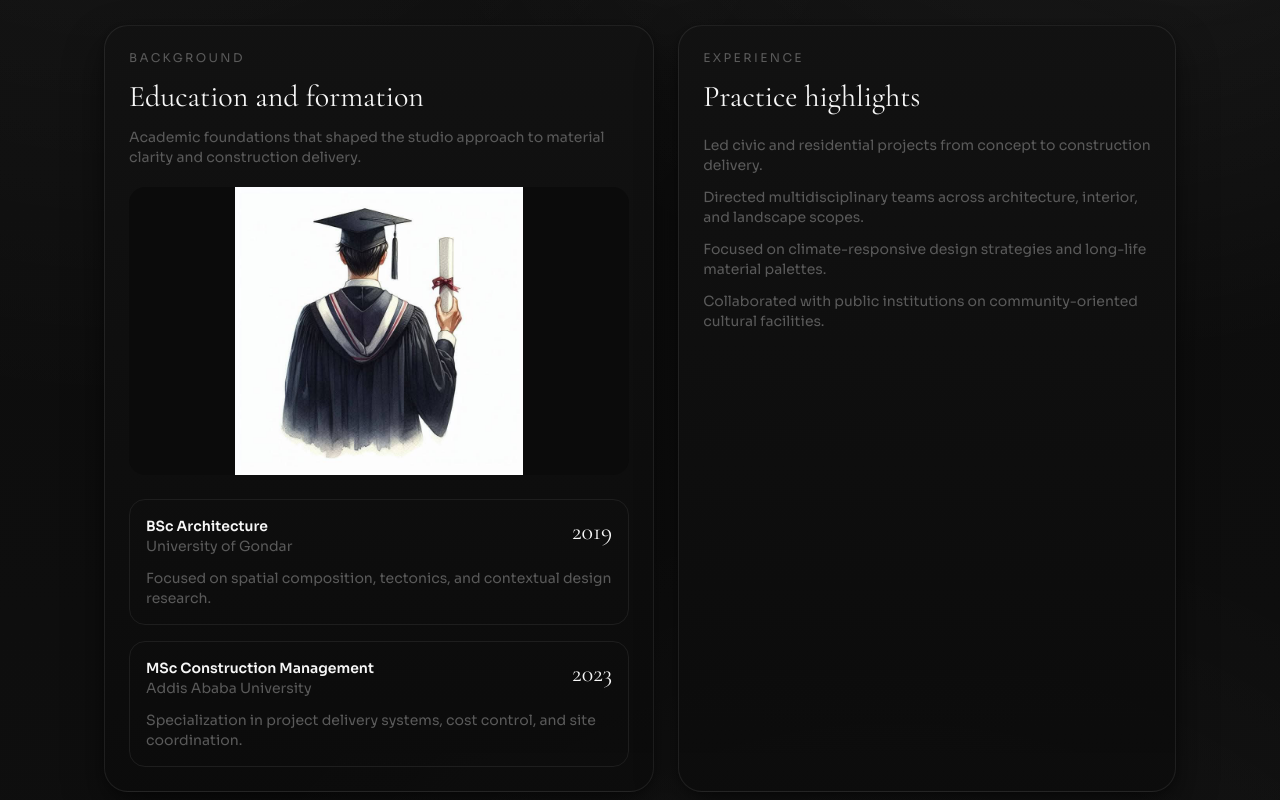
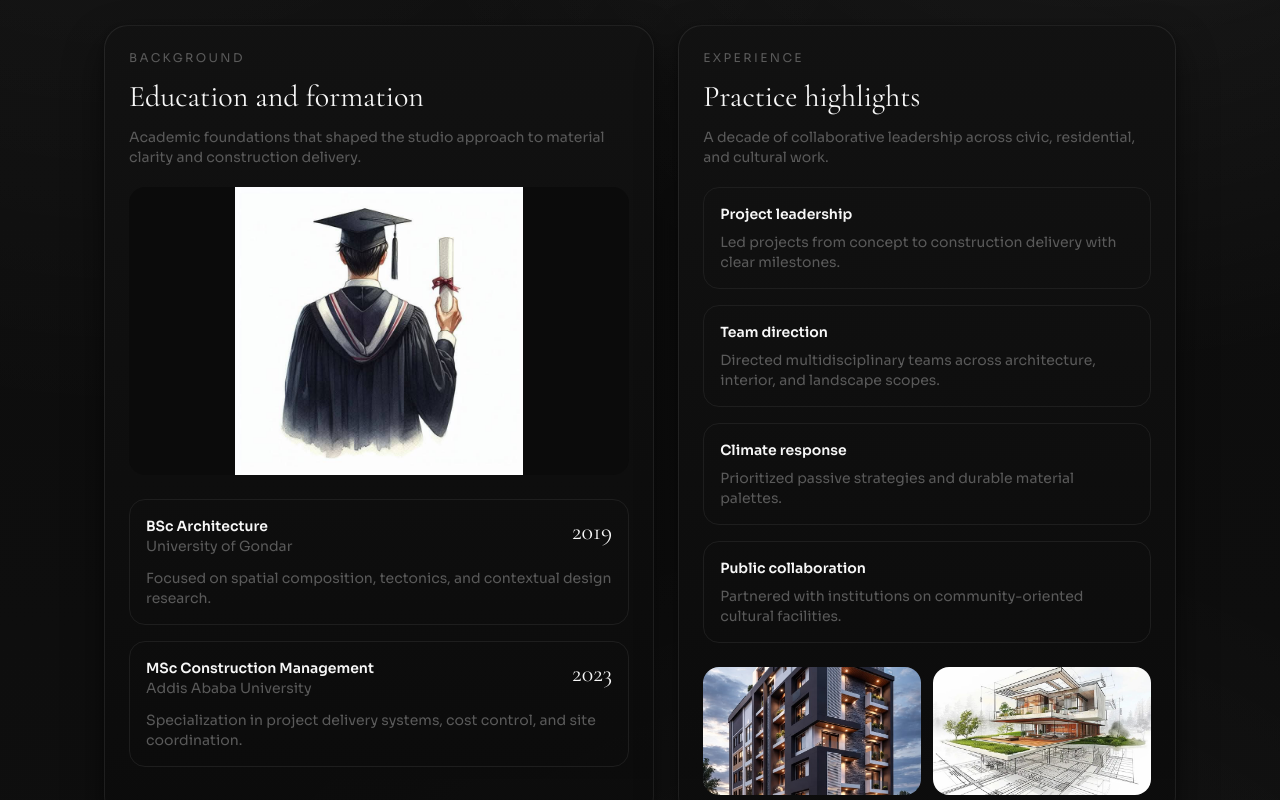
Before and after one commit to Chala751/dhuge-portfolio, a Next.js app: page /about in a window 1280 px wide. Shown: the part 640-1440 px from the top of the page. Built offline with nearby package versions, Linux system fonts and the light colour scheme.

Commit message:
Experience done

```diff
--- a/app/about/page.tsx
+++ b/app/about/page.tsx
@@ -93,12 +93,43 @@ export default function AboutPage() {
                     <div className="surface soft-outline rounded-3xl p-6">
                         <p className="text-xs uppercase tracking-[0.2em] text-[var(--muted)]">Experience</p>
                         <h2 className="mt-3 font-serif text-3xl leading-tight">Practice highlights</h2>
-                        <ul className="mt-5 space-y-3 text-sm text-[var(--muted)]">
-                            <li>Led civic and residential projects from concept to construction delivery.</li>
-                            <li>Directed multidisciplinary teams across architecture, interior, and landscape scopes.</li>
-                            <li>Focused on climate-responsive design strategies and long-life material palettes.</li>
-                            <li>Collaborated with public institutions on community-oriented cultural facilities.</li>
-                        </ul>
+                        <p className="mt-3 text-sm text-[var(--muted)]">
+                            A decade of collaborative leadership across civic, residential, and cultural work.
+                        </p>
+                        <div className="mt-5 grid gap-4 text-sm text-[var(--muted)]">
+                            <div className="rounded-2xl border border-[var(--line)] p-4">
+                                <p className="font-semibold text-[var(--paper)]">Project leadership</p>
+                                <p className="mt-2">Led projects from concept to construction delivery with clear milestones.</p>
+                            </div>
+                            <div className="rounded-2xl border border-[var(--line)] p-4">
+                                <p className="font-semibold text-[var(--paper)]">Team direction</p>
+                                <p className="mt-2">Directed multidisciplinary teams across architecture, interior, and landscape scopes.</p>
+                            </div>
+                            <div className="rounded-2xl border border-[var(--line)] p-4">
+                                <p className="font-semibold text-[var(--paper)]">Climate response</p>
+                                <p className="mt-2">Prioritized passive strategies and durable material palettes.</p>
+                            </div>
+                            <div className="rounded-2xl border border-[var(--line)] p-4">
+                                <p className="font-semibold text-[var(--paper)]">Public collaboration</p>
+                                <p className="mt-2">Partnered with institutions on community-oriented cultural facilities.</p>
+                            </div>
+                        </div>
+                        <div className="mt-6 grid gap-3 sm:grid-cols-2">
+                            <div className="media-frame overflow-hidden rounded-2xl">
+                                <img
+                                    src="/architect3.jpg"
+                                    alt="Experience project 1"
+                                    className="h-32 w-full object-cover"
+                                />
+                            </div>
+                            <div className="media-frame overflow-hidden rounded-2xl">
+                                <img
+                                    src="/architect4.jpg"
+                                    alt="Experience project 2"
+                                    className="h-32 w-full object-cover"
+                                />
+                            </div>
+                        </div>
                     </div>
                 </section>
 
```
